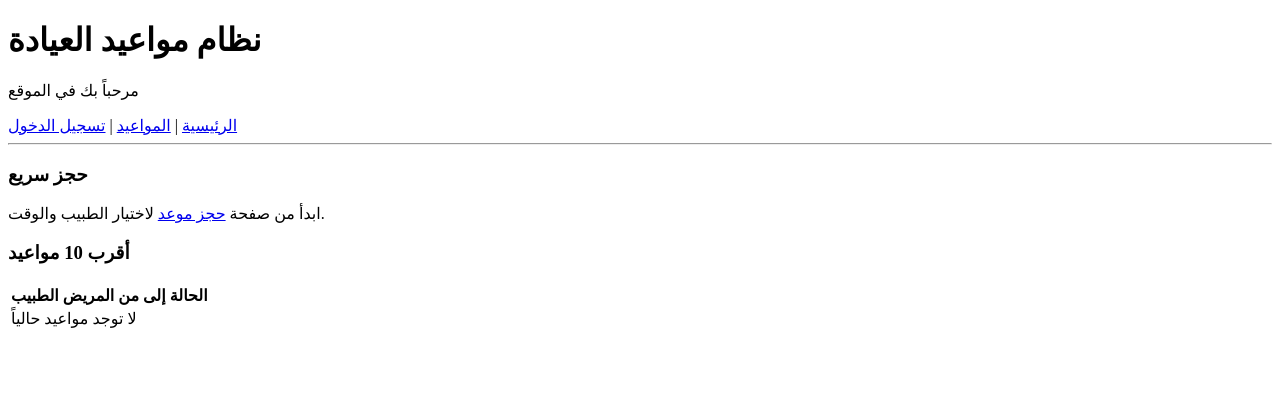
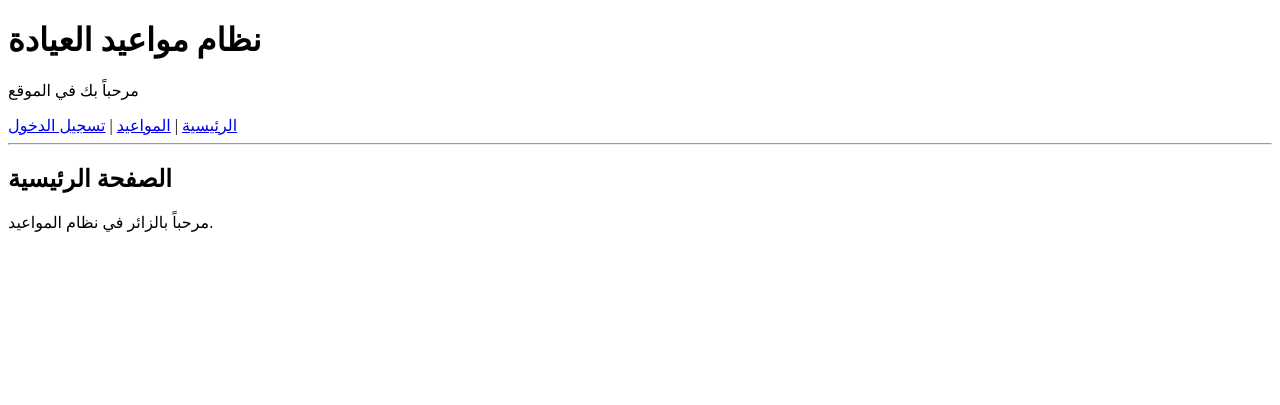
Before and after one commit to mshrf3334-star/clinic-appointments, a Flask app: page / in a window 1280 px wide. Shown: the top 405 px of the page. Run offline with Flask 3, Linux system fonts and the light colour scheme.

Commit message:
Update index.html

```diff
--- a/templates/index.html
+++ b/templates/index.html
@@ -1,25 +1,6 @@
-{% extends "base.html" %}
+{% extends 'base.html' %}
+
 {% block content %}
-<div class="card">
-  <h3>حجز سريع</h3>
-  <p>ابدأ من صفحة <a href="{{ url_for('book') }}">حجز موعد</a> لاختيار الطبيب والوقت.</p>
-</div>
-
-<div class="card">
-  <h3>أقرب 10 مواعيد</h3>
-  <table class="table">
-    <tr><th>الطبيب</th><th>المريض</th><th>من</th><th>إلى</th><th>الحالة</th></tr>
-    {% for a in appts %}
-      <tr>
-        <td>{{ a.doctor.name }}</td>
-        <td>{{ a.patient.full_name if a.patient else '-' }}</td>
-        <td>{{ a.start_at.strftime('%Y-%m-%d %H:%M') }}</td>
-        <td>{{ a.end_at.strftime('%H:%M') }}</td>
-        <td>{{ a.status }}</td>
-      </tr>
-    {% else %}
-      <tr><td colspan="5">لا توجد مواعيد حالياً</td></tr>
-    {% endfor %}
-  </table>
-</div>
+<h2>الصفحة الرئيسية</h2>
+<p>مرحباً بالزائر في نظام المواعيد.</p>
 {% endblock %}
```
